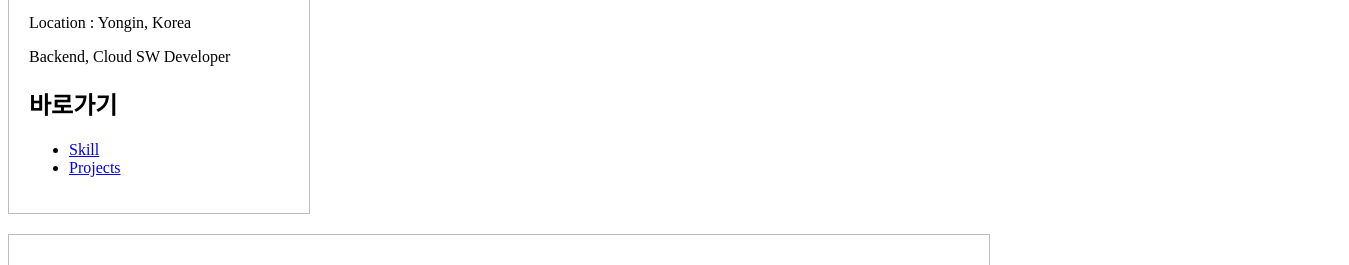
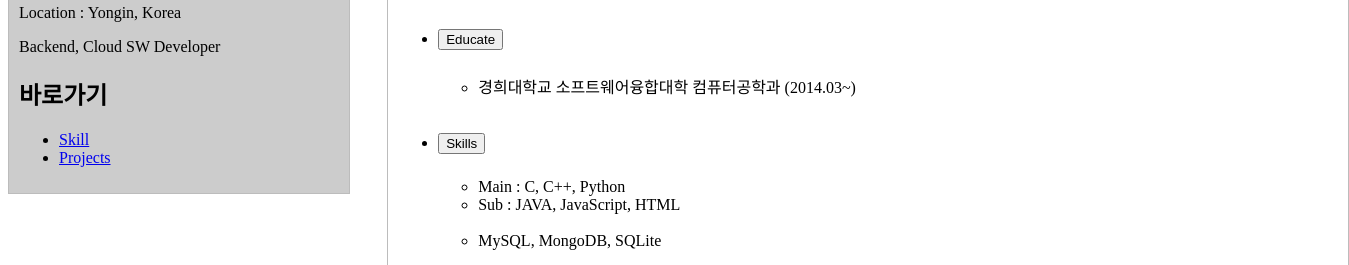
Before and after one commit to eraser1121/eraser1121.github.io, a plain HTML site: page index.html in a window 1280 px wide. Shown: the part 129-394 px from the top of the page, 1349 px wide, since content can reach past the window. Drawn offline with Linux system fonts and the light colour scheme.

Commit message:
real final

```diff
--- a/index.html
+++ b/index.html
@@ -5,17 +5,19 @@
 <style>
     #content {
       width: 940px;
-      padding: 20px;
-      margin-bottom: 20px;
-      float: center;
+      padding: 10px;
+      margin-bottom: 10px;
+      margin-left:30%;
       border: 1px solid #bcbcbc;
     }
     #sidebar {
-      width: 260px;
-      padding: 20px;
-      margin-bottom: 20px;
-      float: center;
-      border: 1px solid #bcbcbc;
+        background-color: #ccc;
+        width: 25%;
+        padding: 10px;
+        position: fixed;
+        margin-bottom: 0;
+        border: 1px solid #bcbcbc;
+        overflow: auto;
     }
 </style>
 <meta name="viewport" content="initial-scale=1.0, width=device-width"/>
```
